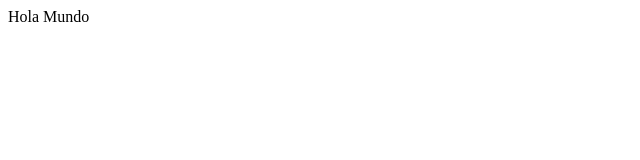
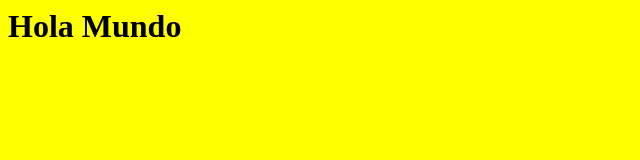
Before and after one commit to eliasrosales88/ejemplo, a plain HTML site: page index.html in a window 1280 px wide. Shown: the whole page, without its empty margins (0-640 px from the left). Drawn offline with Linux system fonts and the light colour scheme.

Commit message:
se cambio el fichero index.html

```diff
--- a/index.html
+++ b/index.html
@@ -2,7 +2,7 @@
   <head>
     <title>Hola!</title>
   </head>
-  <body>
-    Hola Mundo
+  <body style="background: yellow;">
+    <h1>Hola Mundo</h1>
   </body>
 </html>
```
